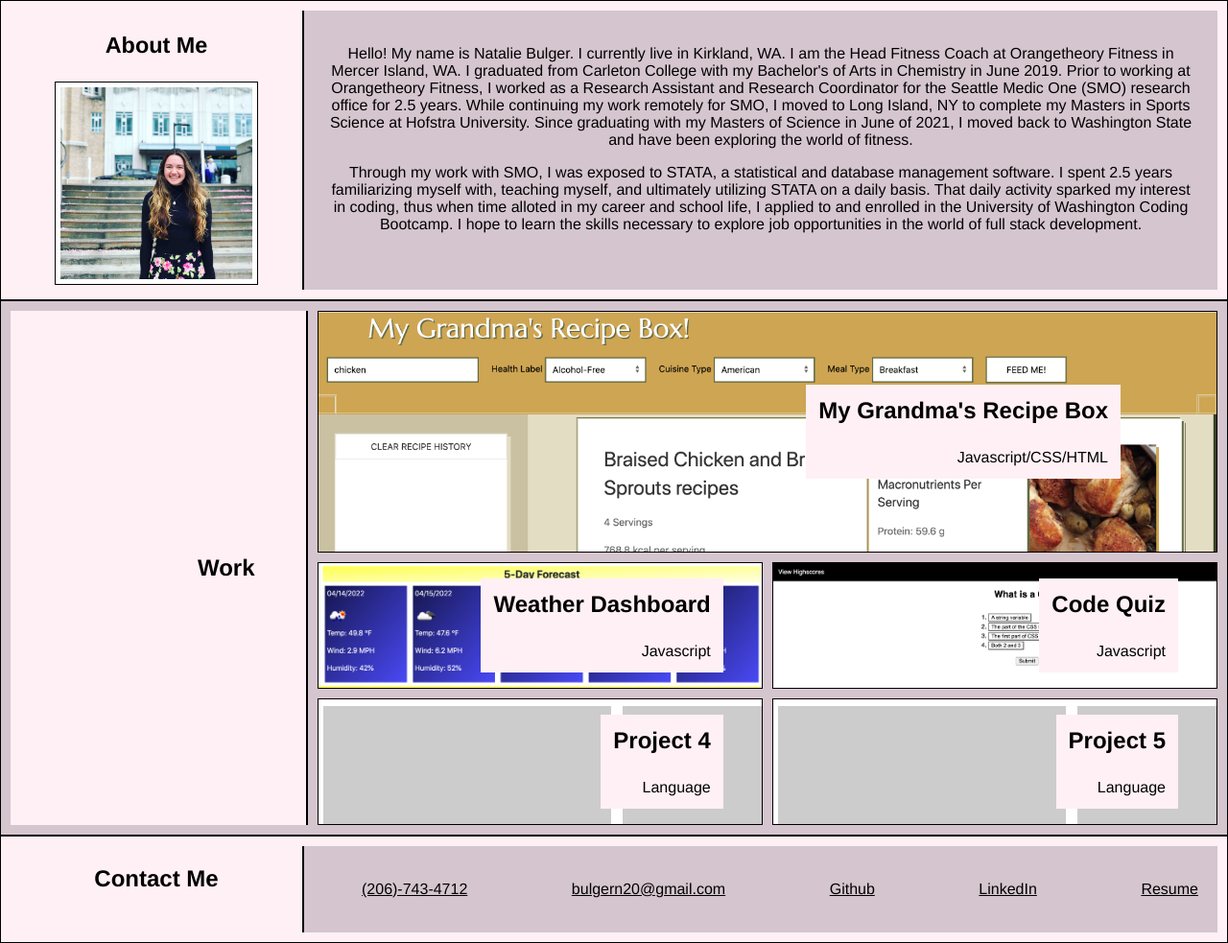
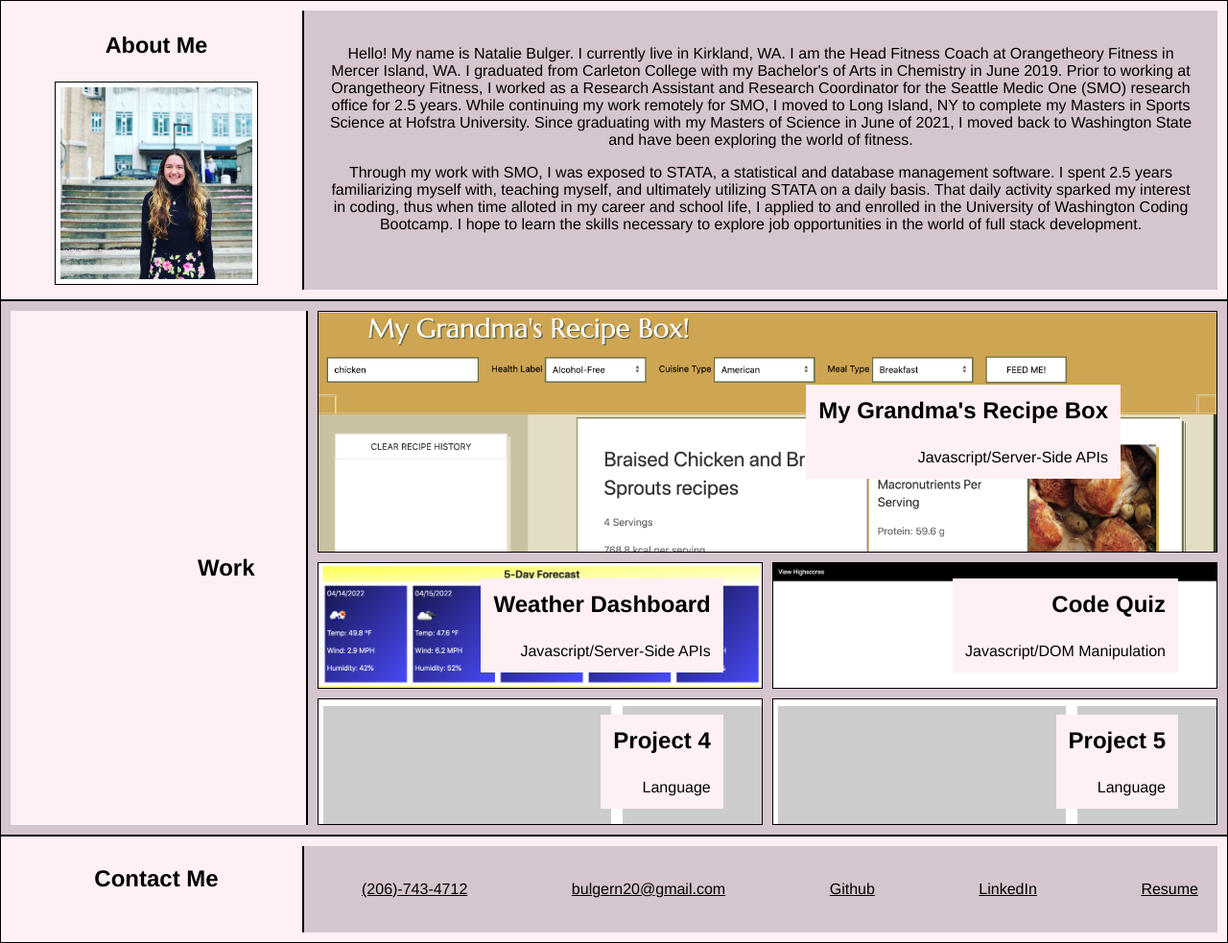
Before and after one commit to nbulger1/bulgern-portfolio, a plain HTML site: page index.html in a window 1280 px wide. Shown: the part 446-1429 px from the top of the page at 96% size. Drawn offline with nearby package versions, Linux system fonts and the light colour scheme.

Commit message:
Updating technologies on projects

```diff
--- a/index.html
+++ b/index.html
@@ -69,7 +69,7 @@
                     <figure class="card-1">
                         <div class="card-text">
                             <h2 class="card-header">My Grandma's Recipe Box</h2>
-                            <p class=card-body>Javascript/CSS/HTML</p>
+                            <p class=card-body>Javascript/Server-Side APIs</p>
                         </div>
                     </figure>
                 </section>
@@ -77,7 +77,7 @@
                     <figure class="card-2">
                         <div class="card-text">
                             <h2 class="card-header">Weather Dashboard</h2>
-                            <p class=card-body>Javascript</p>
+                            <p class=card-body>Javascript/Server-Side APIs</p>
                         </div>
                     </figure>
                 </section>
@@ -85,7 +85,7 @@
                     <figure class="card-3">
                         <div class="card-text">
                             <h2 class="card-header">Code Quiz</h2>
-                            <p class=card-body>Javascript</p>
+                            <p class=card-body>Javascript/DOM Manipulation</p>
                         </div>
                     </figure>
                 </section>
```
